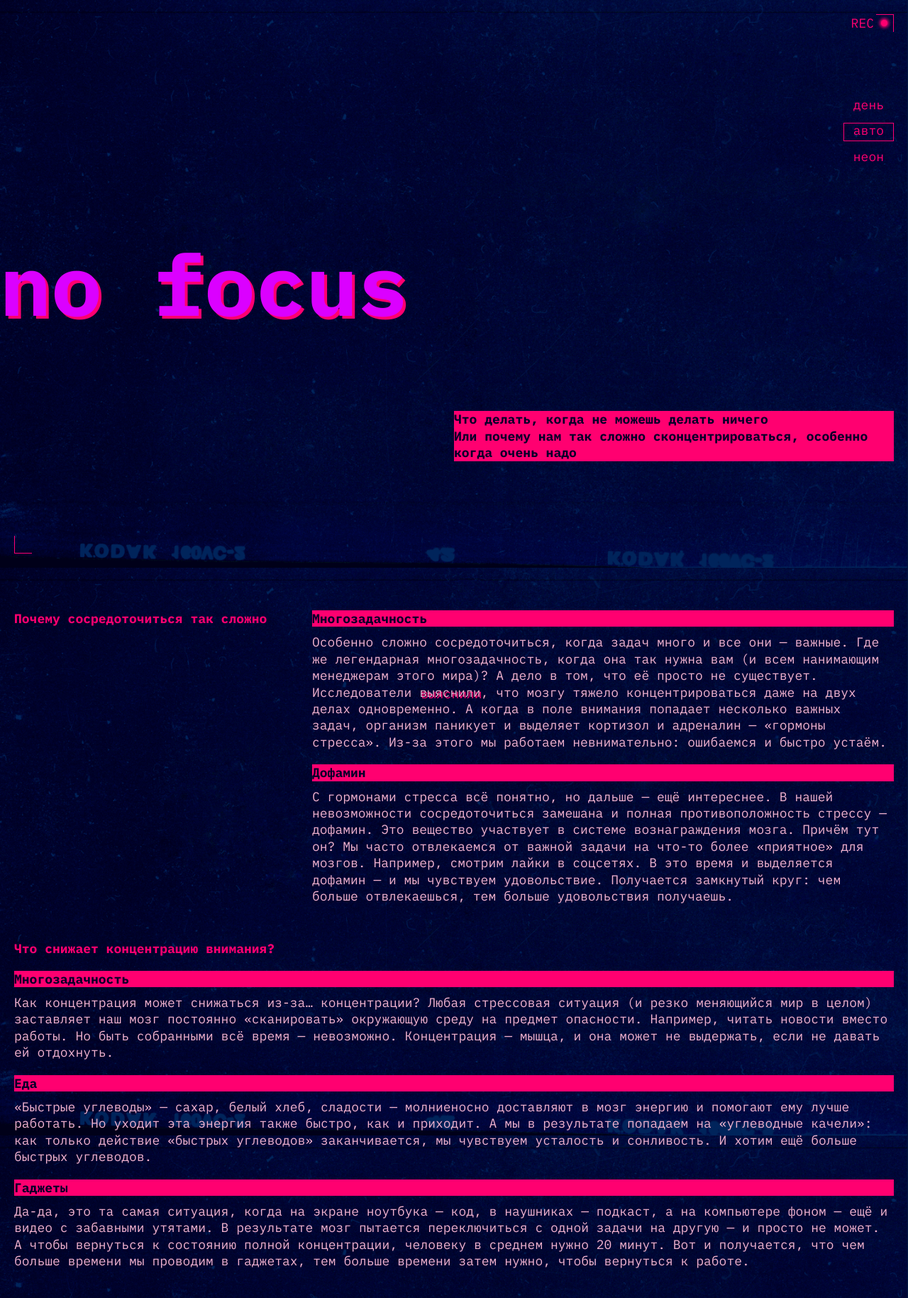
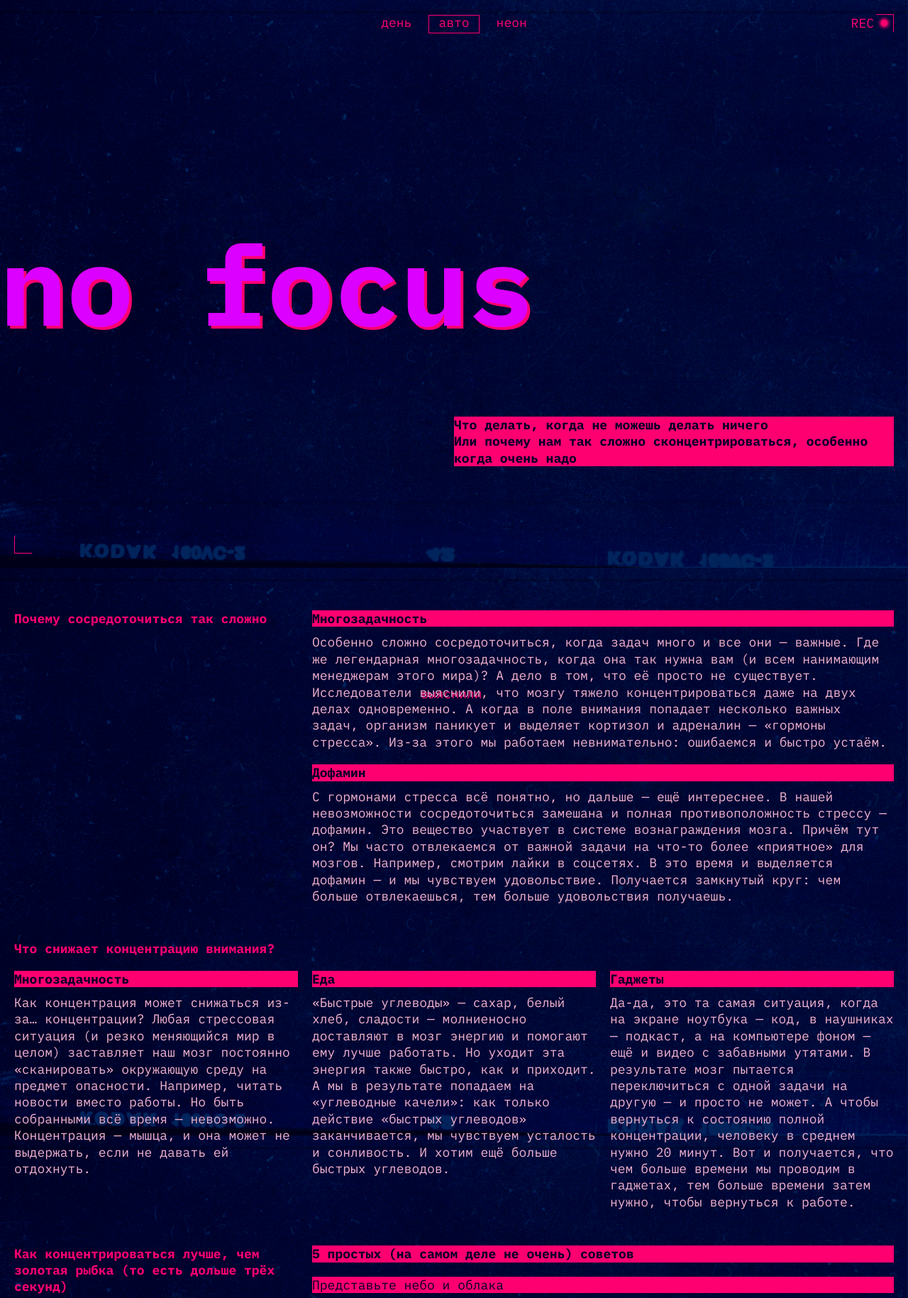
Before and after one commit to vsrusakov/slozhno-sosredotochitsya-fd, a plain HTML site: page index.html in a window 1280 px wide. Shown: the top 1829 px of the page at 71% size. Drawn offline with Linux system fonts and the light colour scheme.

Commit message:
закончена десктопная версия

```diff
--- a/index.html
+++ b/index.html
@@ -96,6 +96,7 @@
       <section class="main__section main__section-factors">
         <h2 class="main__section-header">Что снижает концентрацию внимания?</h2>
 
+        <div class="main__section-content-wrapper">
           <article class="article">
             <h4 class="title-decor">Многозадачность</h4>
             <p class="">
@@ -131,13 +132,14 @@
               затем нужно, чтобы вернуться к работе.
             </p>
           </article>
+        </div>
       </section>
       <section class="main__section main__section-advices">
         <h2 class="main__section-header">
           Как концентрироваться лучше, чем золотая рыбка (то есть дольше трёх
           секунд)
         </h2>
-        <div class="main__section-advices-wrapper">
+        <div class="main__section-content-wrapper">
           <h3 class="main__section-subheader title-decor">
             5 простых (на самом деле не очень) советов
           </h3>
--- a/styles/style.css
+++ b/styles/style.css
@@ -129,7 +129,7 @@
 }
 
 .main__section,
-.main__section-advices-wrapper {
+.main__section-content-wrapper {
   display: grid;
   grid-template-columns: 1fr;
   gap: 20px;
@@ -235,6 +235,11 @@
     --page-padding: 20px;
     --page-margin-bottom: 60px;
   }
+
+  .page-title {
+    font-size: clamp(7.5rem, 0.5625rem + 14.4531vw, 9.8125rem);
+  }
+
   .header {
     grid-template-columns: 1fr 1fr;
   }
@@ -265,11 +270,16 @@
     grid-column: 2 / 4;
   }
 
-  .main__section-factors .article {
+  .main__section-factors .main__section-content-wrapper {
     grid-column: 1 / 4;
+    grid-template-columns: 1fr;
   }
 
-  .main__section-advices .main__section-advices-wrapper {
+  /* .main__section-factors .article {
+    grid-column: 1 / 4;
+  } */
+
+  .main__section-advices .main__section-content-wrapper {
     grid-column: 2 / 4;
   }
 
@@ -300,3 +310,24 @@
     grid-column: 2 / 4;
   }
 }
+
+@media (width >= 1024px) {
+  .header__theme-menu {
+    grid-column: 1 / -1;
+    justify-self: center;
+    align-self: flex-start;
+  }
+
+  .header__theme-menu-list {
+    flex-direction: row;
+  }
+
+  .main__section-factors .main__section-content-wrapper{
+    grid-template-columns: repeat(3, 1fr);
+  }
+
+  /* .main__section-factors .article {
+    grid-column: initial;
+    grid-row: 2;
+  } */
+}
```
Lines whose indentation alone changed are shown as unchanged.
